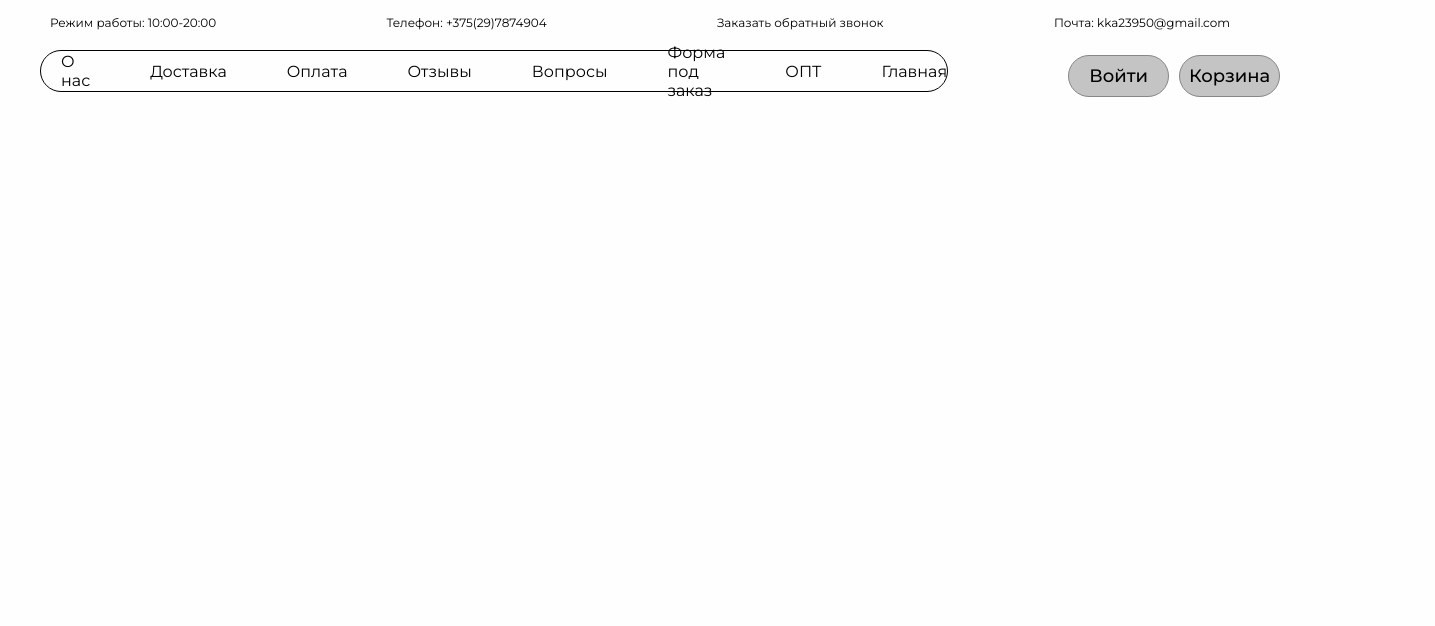
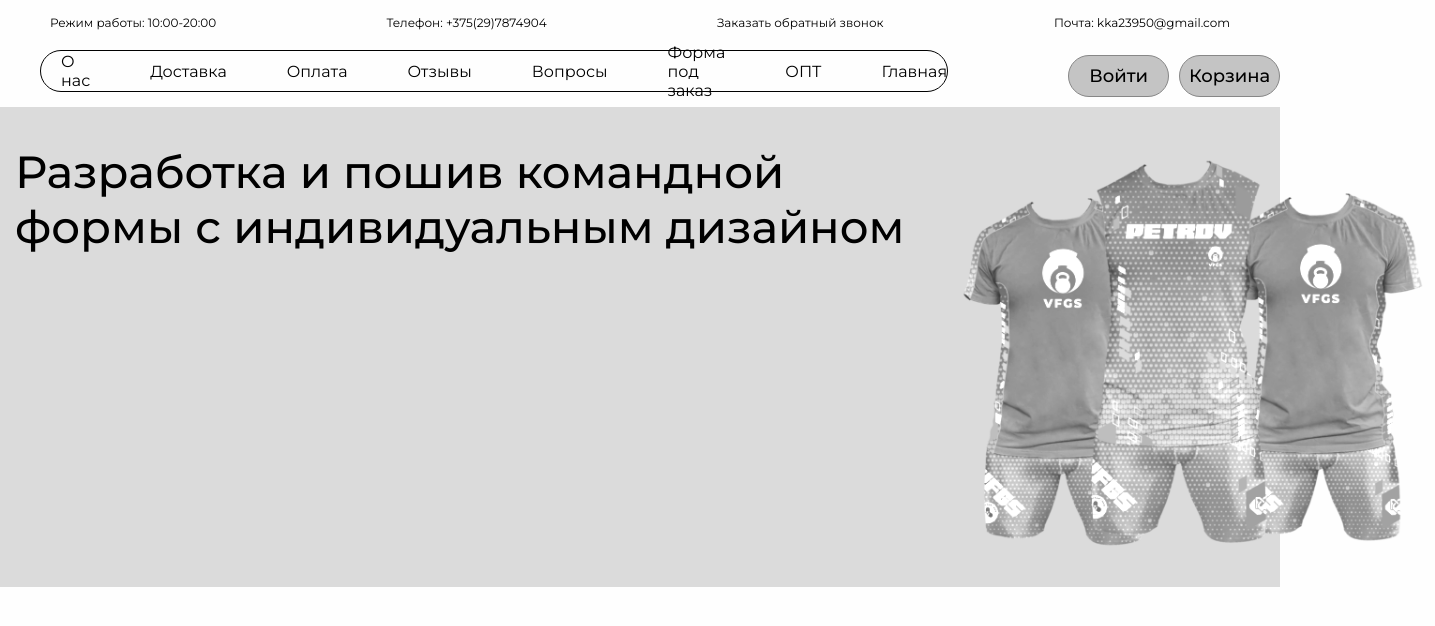
Before and after one commit to AlinaKarp/sportswear_website, a plain HTML site: page custom.html in a window 1280 px wide. Shown: the whole page, 1435 px wide, since content can reach past the window. Drawn offline with Linux system fonts and the light colour scheme.

Commit message:
форма под заказ

```diff
--- /dev/null
+++ b/custom.css
@@ -0,0 +1,17 @@
+h2{
+    display: inline-block;
+}
+
+.poshiv{
+    width: 900px;
+}
+
+.poshiv img{
+    width: 200px;
+}
+
+.container1{
+    display: flex;
+    gap: 40px;
+    padding-left: 15px;
+}
--- a/custom.html
+++ b/custom.html
@@ -5,6 +5,8 @@
     <meta name="viewport" content="width=device-width, initial-scale=1.0">
     <title>Форма под заказ</title>
     <link rel="stylesheet" href="./styles.css">
+    <link rel="stylesheet" href="main.css">
+    <link rel="stylesheet" href="custom.css">
 </head>
 <body>
     <header class="header">
@@ -30,5 +32,18 @@
                     <a href="#!" class="btn">Войти</a>
                     <a href="#!" class="btn">Корзина</a>
         </nav>
+    <div class="sale">
+        <div class="container1">
+            <div class="poshiv">
+                <h2>Разработка и пошив командной формы с индивидуальным дизайном</h2>
+            </div>
+                <img src="img/формазаказ/формы.png" alt="форма">
+        </div>
+    </div>
+    <div class="container">
+        <div class="primeri">
+
+        </div>
+    </div>
 </body>
 </html>
```
Also changed, not shown: img/формазаказ/форма3.jpg (added), img/формазаказ/форма4.png (added), img/формазаказ/формы.png (added).
